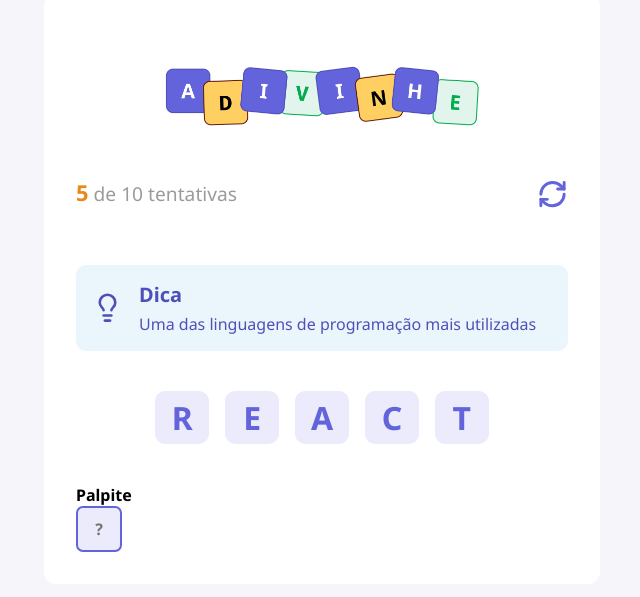
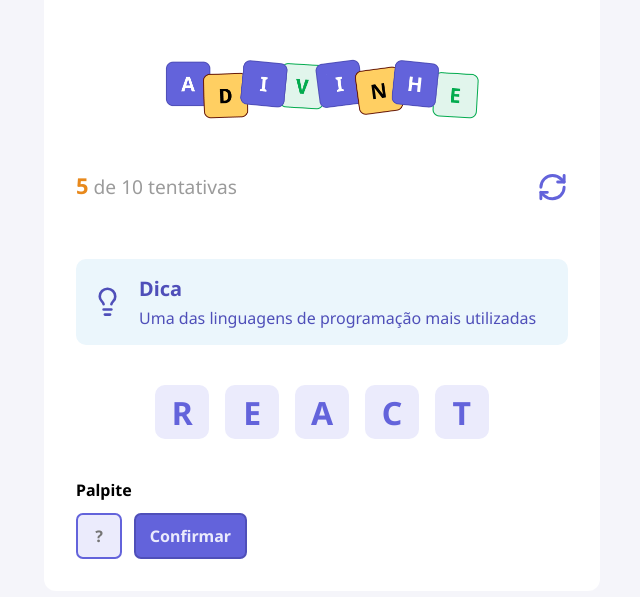
Before and after one commit to garrudas/projeto-jogo-adivinhacao, a React (Vite) app: page / in a window 1280 px wide. Shown: the part 111-708 px from the top of the page, without its empty margins (318-958 px from the left). Built offline with nearby package versions, Linux system fonts and the light colour scheme.

Commit message:
Interface - Criando Componente de Button

```diff
--- a/src/App.tsx
+++ b/src/App.tsx
@@ -3,6 +3,7 @@
 import { Letter } from "./components/Letter"
 import { Tip } from "./components/Tip"
 import { Input } from "./components/Input"
+import { Button } from "./components/Button"
 
 export function App() {
   function handleRestartGame() {
@@ -24,8 +25,9 @@
 
         <h4>Palpite</h4>
 
-        <div>
+        <div className={styles.guess}>
           <Input autoFocus maxLength={1} placeholder="?" />
+          <Button title="Confirmar" />
         </div>
       </main>
     </div>
--- a/src/app.module.css
+++ b/src/app.module.css
@@ -25,3 +25,10 @@
 
     margin: 2.5rem 0;
 }
+
+.guess {
+    display: flex;
+    gap: 0.75rem;
+
+    margin-top: 0.75rem;
+}
--- /dev/null
+++ b/src/components/Button/index.tsx
@@ -0,0 +1,13 @@
+import styles from "./styles.module.css"
+
+type Props = React.ComponentProps<"button"> & {
+    title: string
+}
+
+export function Button({ title, ...rest }: Props) {
+    return (
+        <button type="button" className={styles.button} {...rest}>
+            {title}
+        </button>
+    )
+}
--- /dev/null
+++ b/src/components/Button/styles.module.css
@@ -0,0 +1,13 @@
+.button {
+    height: 2.87rem;
+    border-radius: 0.43rem;
+
+    background-color: #6363db;
+    border: 2px solid #4f4fb9;
+
+    color: #ebebfc;
+
+    padding: 0 0.87rem;
+    font-size: 1rem;
+    font-weight: 700;
+}
--- a/src/global.css
+++ b/src/global.css
@@ -10,14 +10,12 @@
 
 body {
     background-color: #f5f5fa;
-
     font-family: "Noto Sans", sans-serif;
-    font-optical-sizing: auto;
 }
 
-input {
+input,
+button {
     font-family: "Noto Sans", sans-serif;
-    font-optical-sizing: auto;
 }
 
 button {
```
